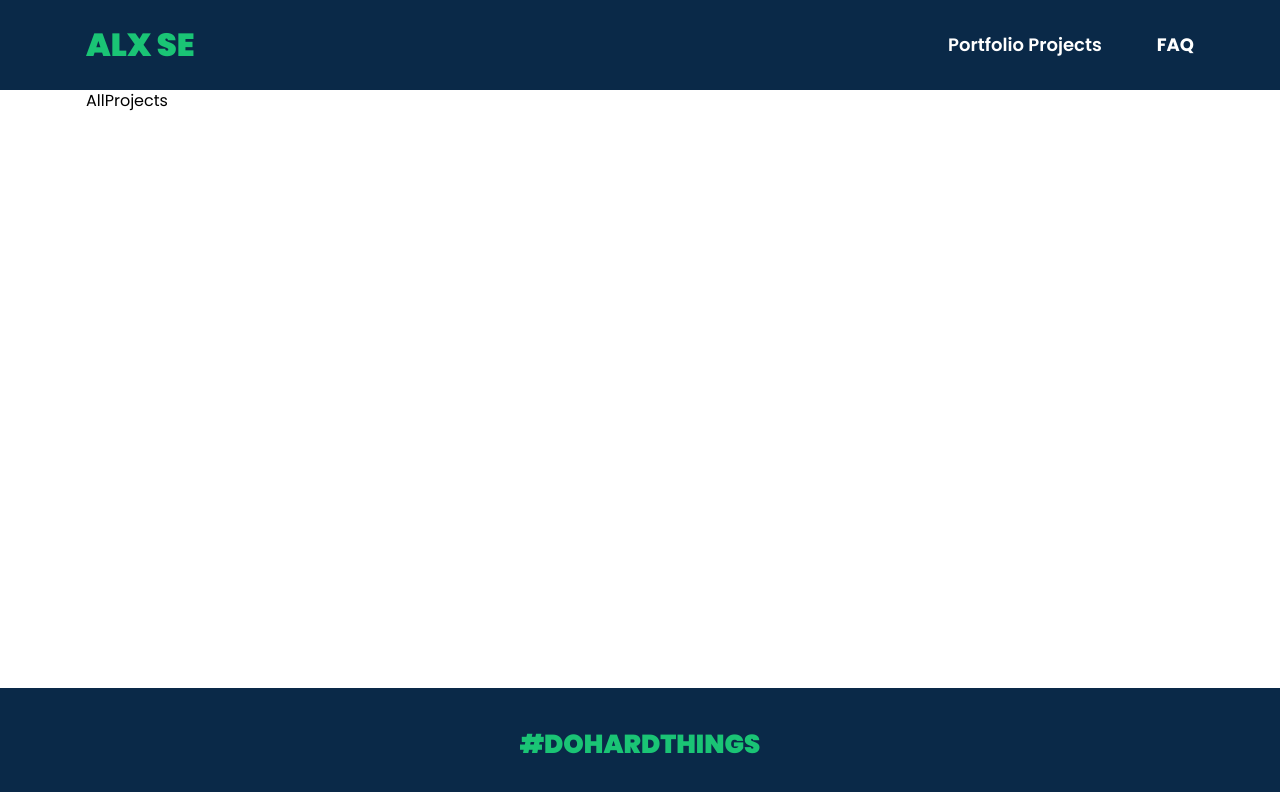
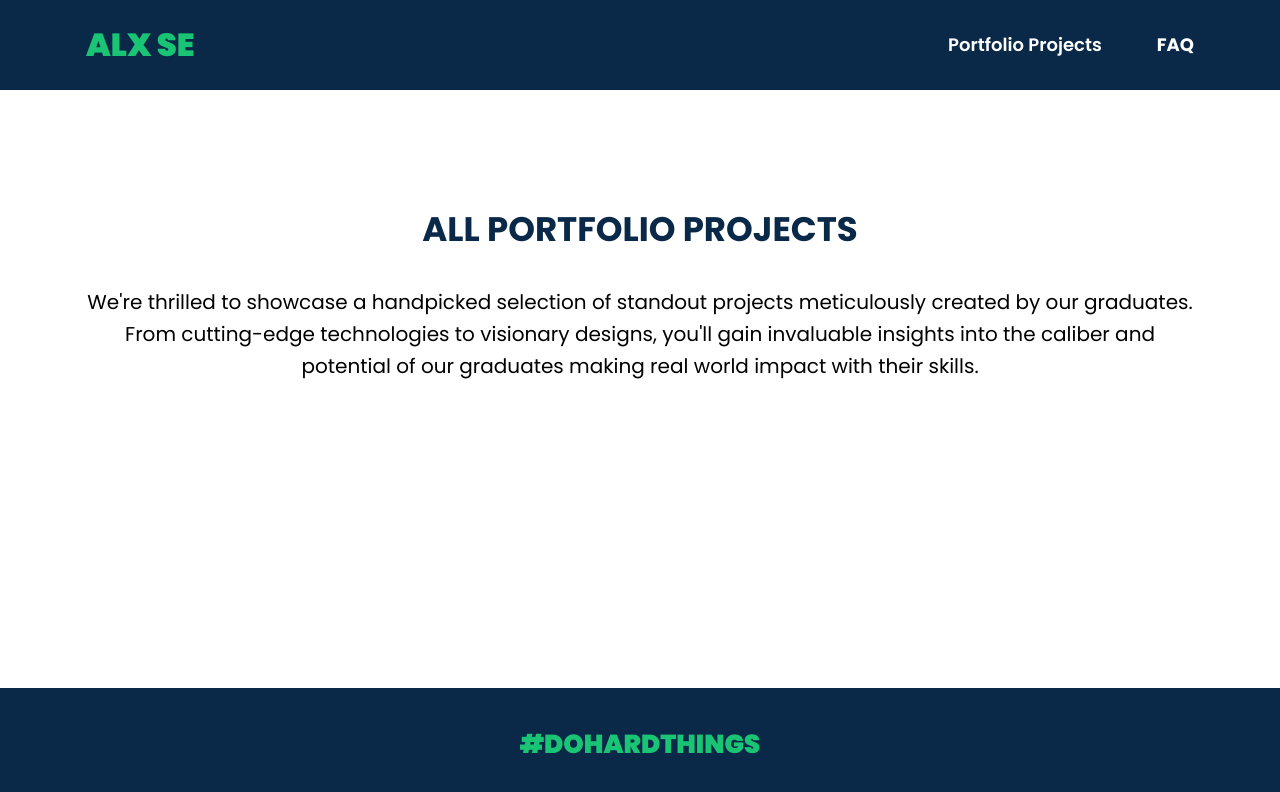
Before and after one commit to angumbao/portfolio-project-gallery, a React (Vite) app: page /projects in a window 1280 px wide. Shown: the top 792 px of the page. Built offline with nearby package versions, Linux system fonts and the light colour scheme.

Commit message:
wip: creating project pages

```diff
--- a/src/components/projects/AllProjects.tsx
+++ b/src/components/projects/AllProjects.tsx
@@ -1,5 +1,49 @@
+import { Box, Space, Text, Title } from "@mantine/core";
+import ProjectPageHeroText from "./ProjectPageHeroText";
+import { Carousel } from "@mantine/carousel";
+
+const ProjectSection = (props: {
+  title: string;
+  description?: string;
+  projects: {
+    teamMembers: string[];
+    title: string;
+    technologies: string[];
+    videoUrl: string;
+  }[];
+}) => {
+  const { title, description, projects } = props;
+
+  return (
+    <Box>
+      <Title order={3} my="lg">
+        {title}
+      </Title>
+      {description && <Text>{description}</Text>}
+      <Carousel>
+        {projects.map((project, key) => {
+          return <Carousel.Slide key={key}></Carousel.Slide>;
+        })}
+      </Carousel>
+    </Box>
+  );
+};
+
 const AllProjects = () => {
-	return <div>AllProjects</div>;
+  return (
+    <div>
+      <Space h="xl" />
+      <Space h="xl" />
+      <Space h="xl" />
+      <ProjectPageHeroText text={"ALL PORTFOLIO PROJECTS"} />
+      <Text ta={"center"} lh="1.6em" fz="xl" fw="400" my={"xl"}>
+        We're thrilled to showcase a handpicked selection of standout projects
+        meticulously created by our graduates. From cutting-edge technologies to
+        visionary designs, you'll gain invaluable insights into the caliber and
+        potential of our graduates making real world impact with their skills.
+      </Text>
+    </div>
+  );
 };
 
 export default AllProjects;
--- /dev/null
+++ b/src/components/projects/ProjectPageHeroText.tsx
@@ -0,0 +1,12 @@
+import { Text } from "@mantine/core";
+
+const ProjectPageHeroText = (props: { text: string }) => {
+  const { text } = props;
+  return (
+    <Text fz="h1" c="blue.7" fw={700} my="lg" ta={"center"}>
+      {text}
+    </Text>
+  );
+};
+
+export default ProjectPageHeroText;
```
